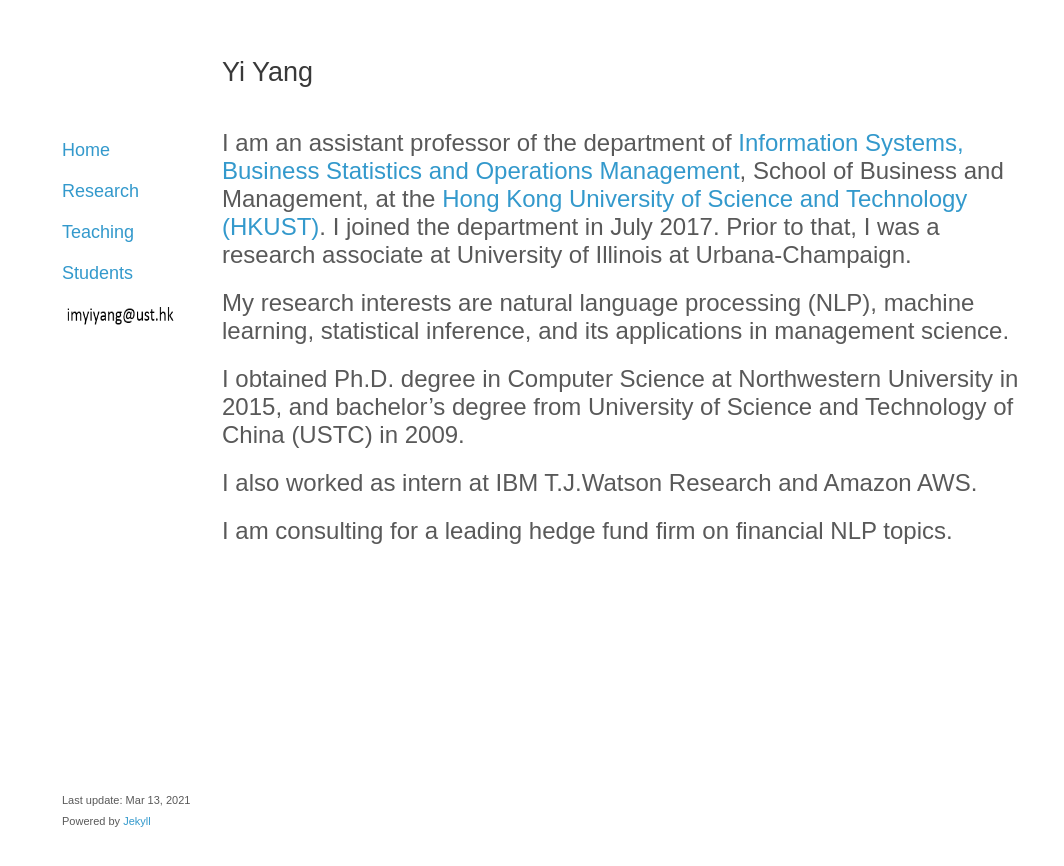
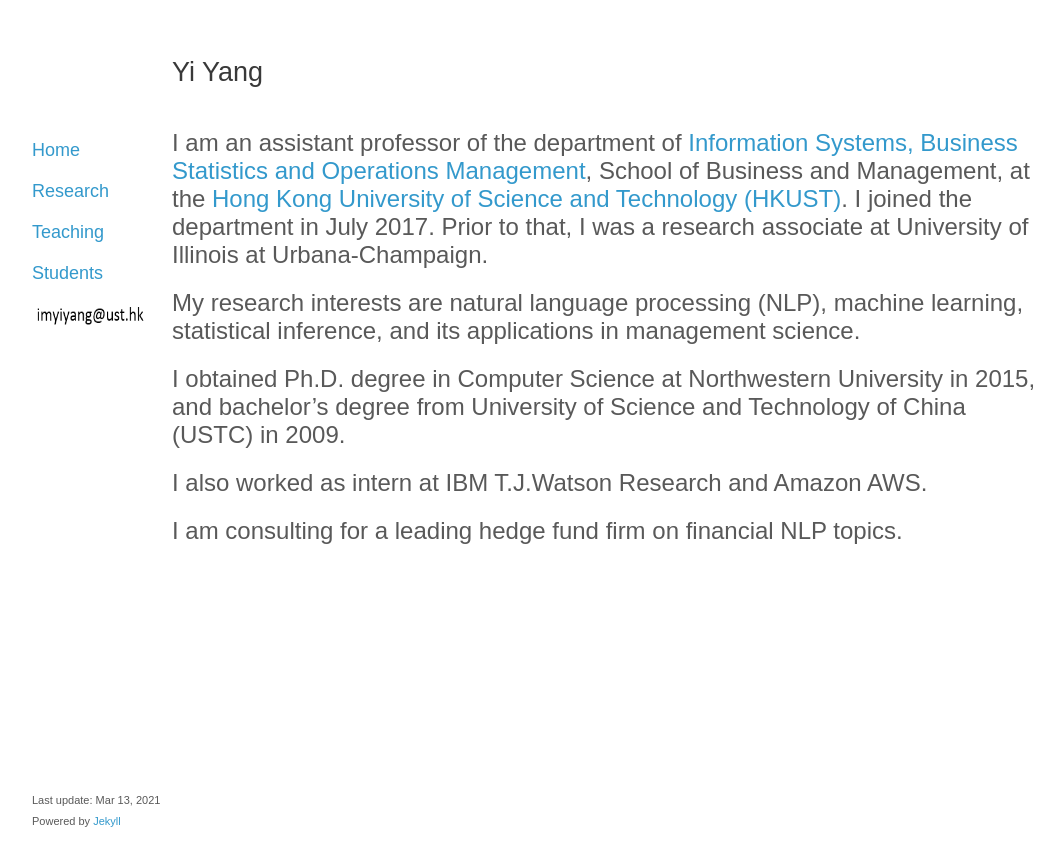
Before and after one commit to yya518/yya518.github.io, a Jekyll site: the page built from index.md, in a window 1280 px wide. Shown: the top 866 px of the page, without its empty margins (98-1162 px from the left). Built offline with Jekyll 4.4.1, drawn with Linux system fonts in a browser that asks for light colours; our own code applies the rules of GitHub Pages for plain Markdown files.

Commit message:
edit css

```diff
--- a/css/style.css
+++ b/css/style.css
@@ -46,19 +46,19 @@
 
 
 .wrapper {
-  width:960px;
+  width:1020px;
   margin:0 auto;
 }
 
 header {
-  width:270px;
+  width:170px;
   float:left;
   position:fixed;
   -webkit-font-smoothing:subpixel-antialiased;
 }
 
 section {
-  width:800px;
+  width:880px;
   float:right;
   padding-bottom:50px;
 }
@@ -68,7 +68,7 @@
 }
 
 footer {
-  width:270px;
+  width:170px;
   float:left;
   position:fixed;
   bottom:50px;
```
